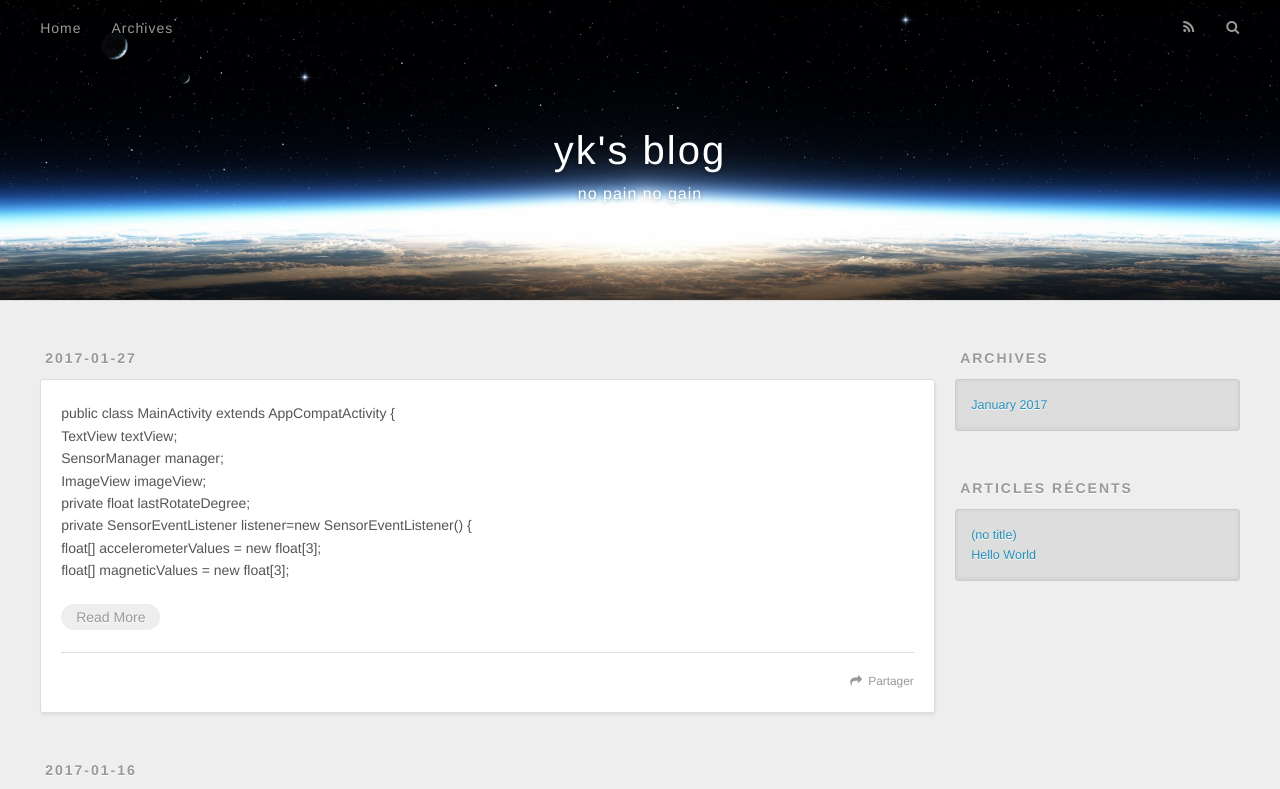
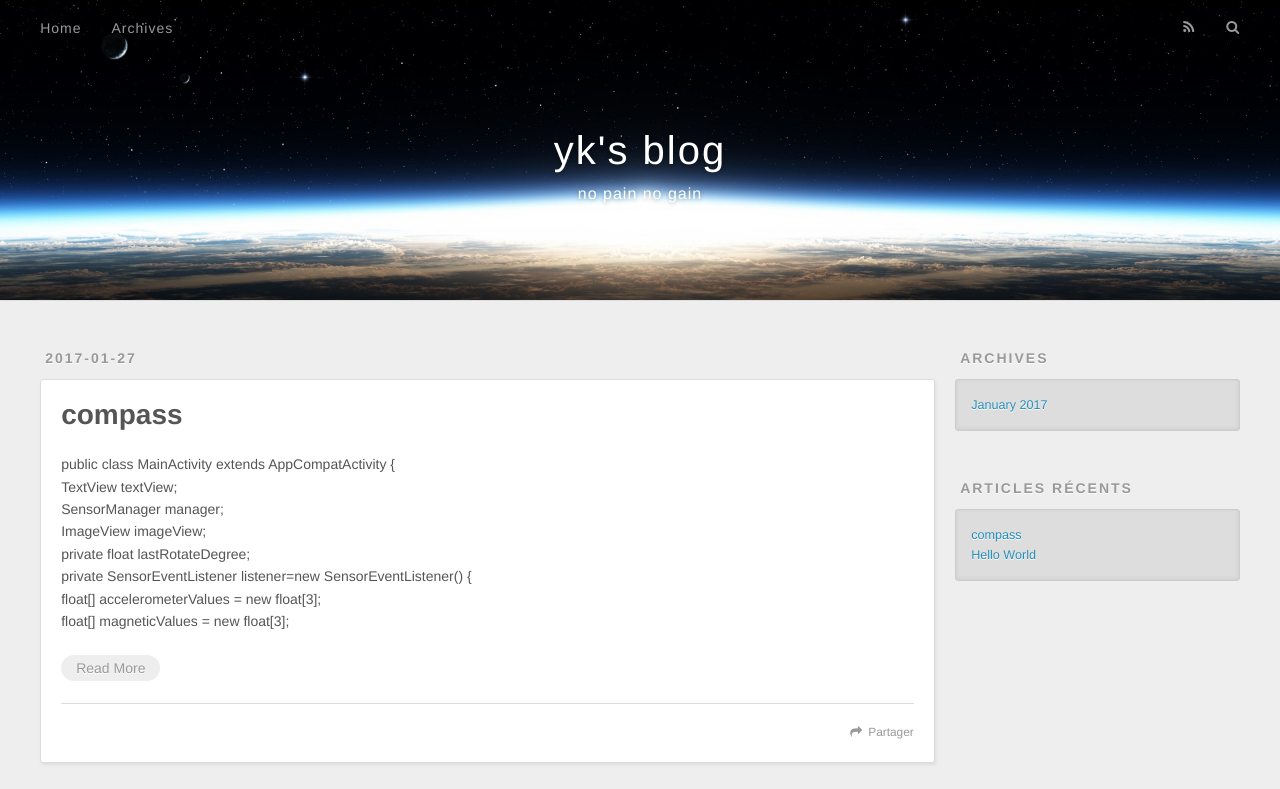
Before and after one commit to ActTerr/ActTerrible.github.io, a plain HTML site: page index.html in a window 1280 px wide. Shown: the top 789 px of the page. Drawn offline with nearby package versions, Linux system fonts and the light colour scheme.

Commit message:
Site updated: 2017-01-27 22:45:41

```diff
--- a/index.html
+++ b/index.html
@@ -74,6 +74,16 @@
   </div>
   <div class="article-inner">
 
+
+      <header class="article-header">
+
+
+    <h1 itemprop="name">
+      <a class="article-title" href="/2017/01/27/test/">compass</a>
+    </h1>
+
+
+      </header>
 
     <div class="article-entry" itemprop="articleBody">
 
@@ -171,7 +181,7 @@
       <ul>
 
           <li>
-            <a href="/2017/01/27/test/">(no title)</a>
+            <a href="/2017/01/27/test/">compass</a>
           </li>
 
           <li>
```
Also changed, not shown: 2017/01/16/hello-world/index.html (+2 -2 lines), 2017/01/27/test/index.html (+15 -5 lines), archives/2017/01/index.html (+7 -1 lines), archives/2017/index.html (+7 -1 lines), archives/index.html (+7 -1 lines).
